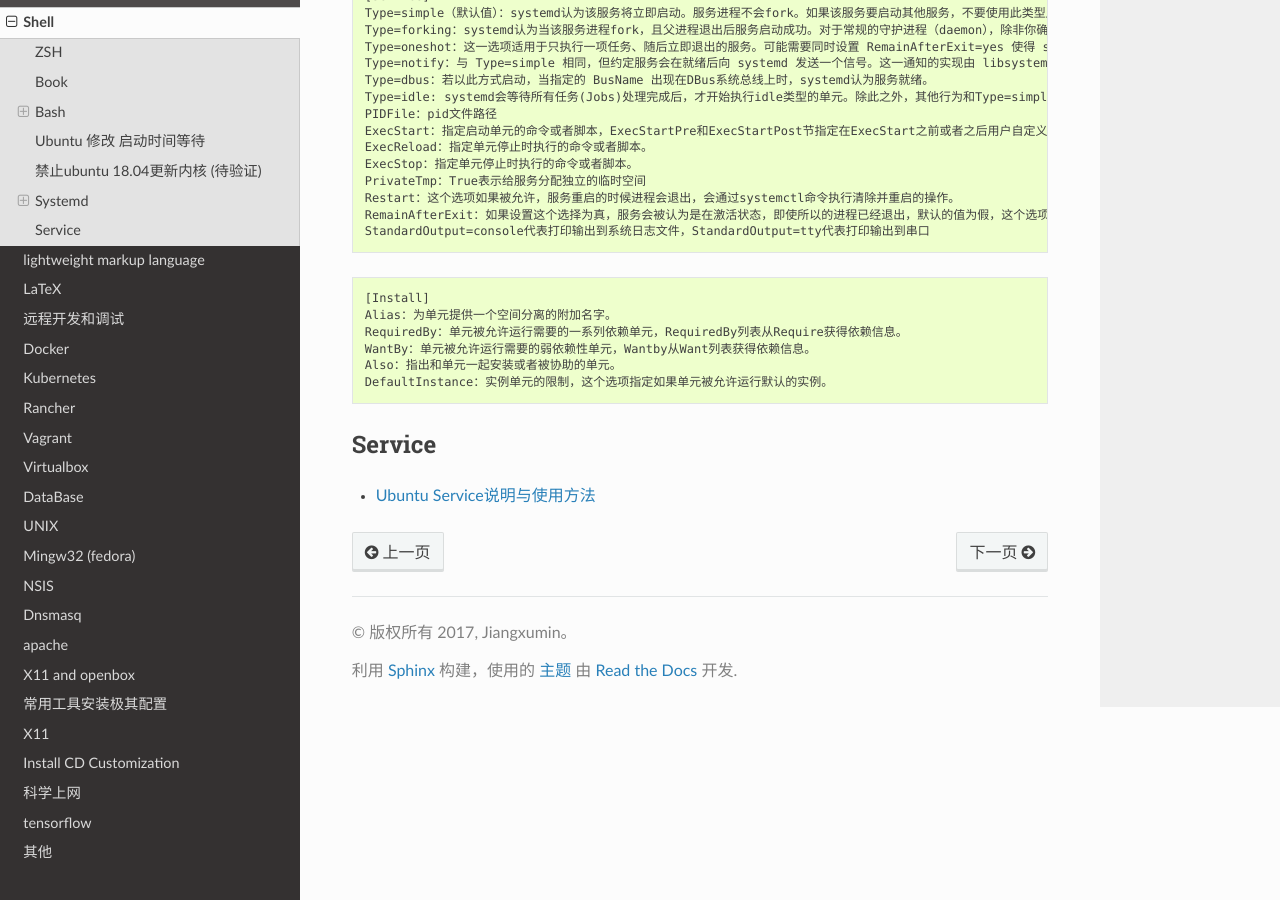
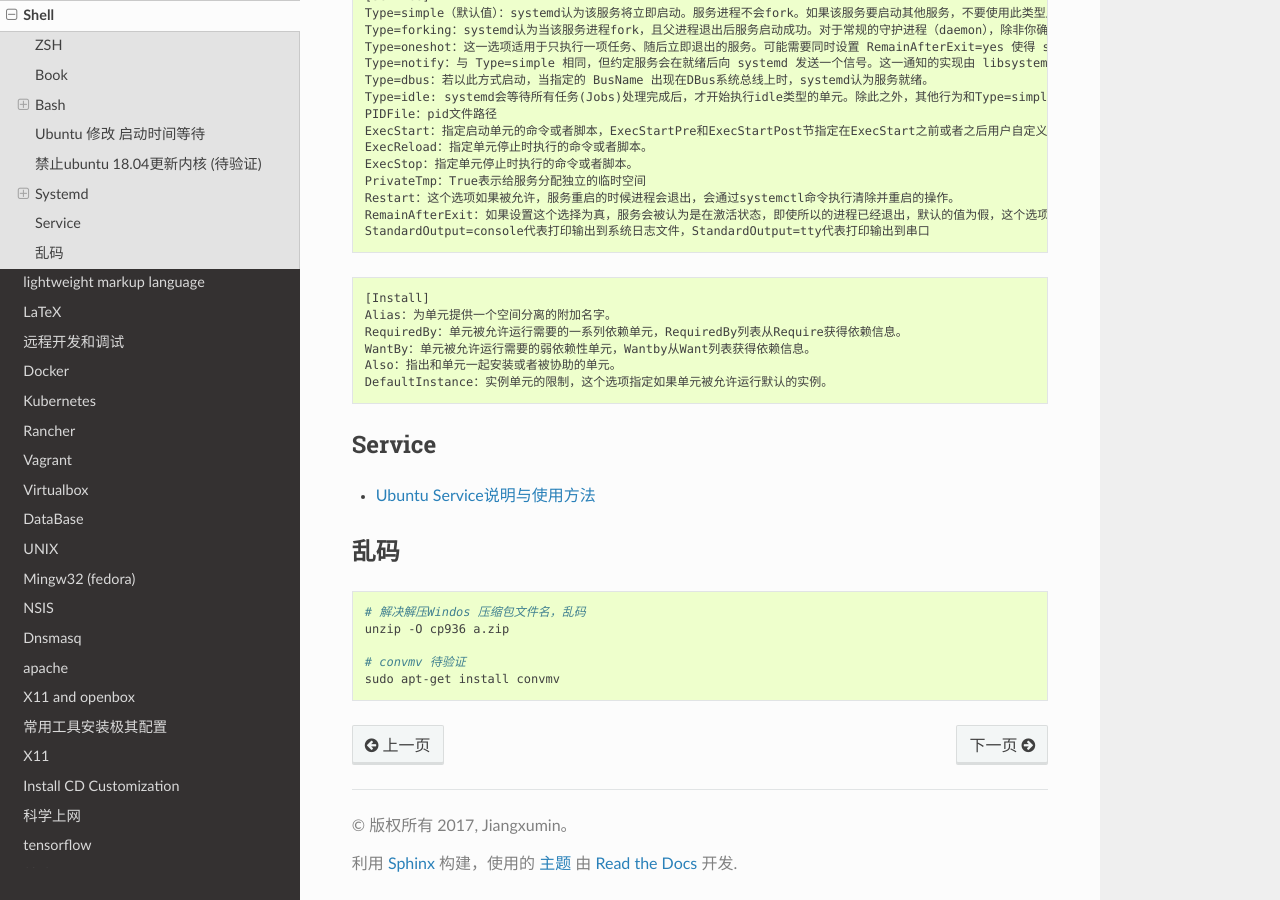
Before and after one commit to my-rds-store/my_space, a Sphinx documentation site: the page built from source/shell/shell.rst, in a window 1280 px wide and 900 px high, scrolled down 13194 px. Built offline with Sphinx 7.4.7 and the Read the Docs theme 2.0.0, drawn with Linux system fonts in a browser that asks for light colours.

Commit message:
update ..

```diff
--- a/source/shell/shell.rst
+++ b/source/shell/shell.rst
@@ -814,3 +814,15 @@ Service
 ********
 
 * `Ubuntu Service说明与使用方法 <http://www.mikewootc.com/wiki/linux/usage/ubuntu_service_usage.html>`_
+
+
+********
+乱码
+********
+.. code-block:: sh
+
+    # 解决解压Windos 压缩包文件名，乱码
+    unzip -O cp936 a.zip
+
+    # convmv 待验证
+    sudo apt-get install convmv
```
